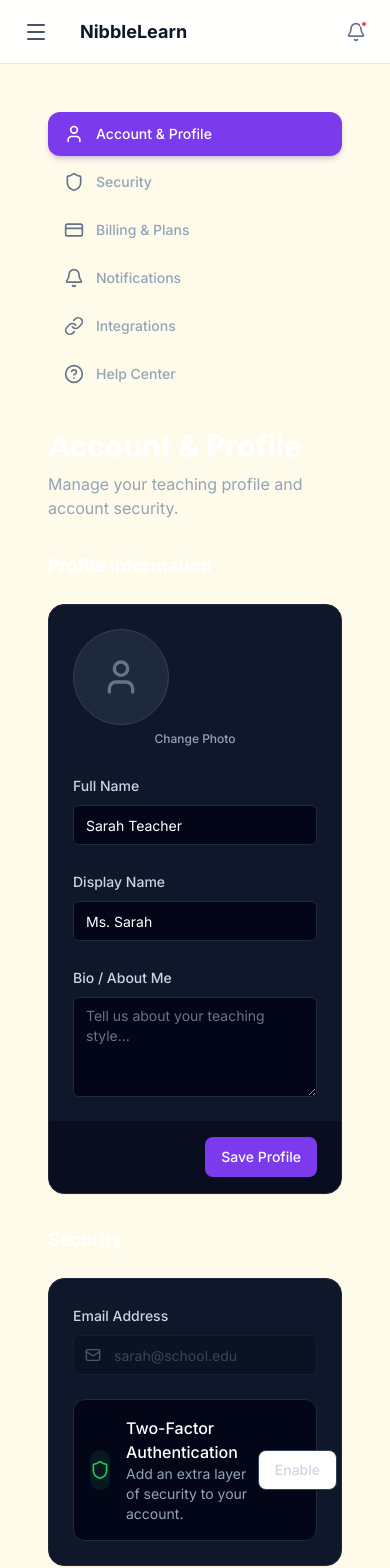
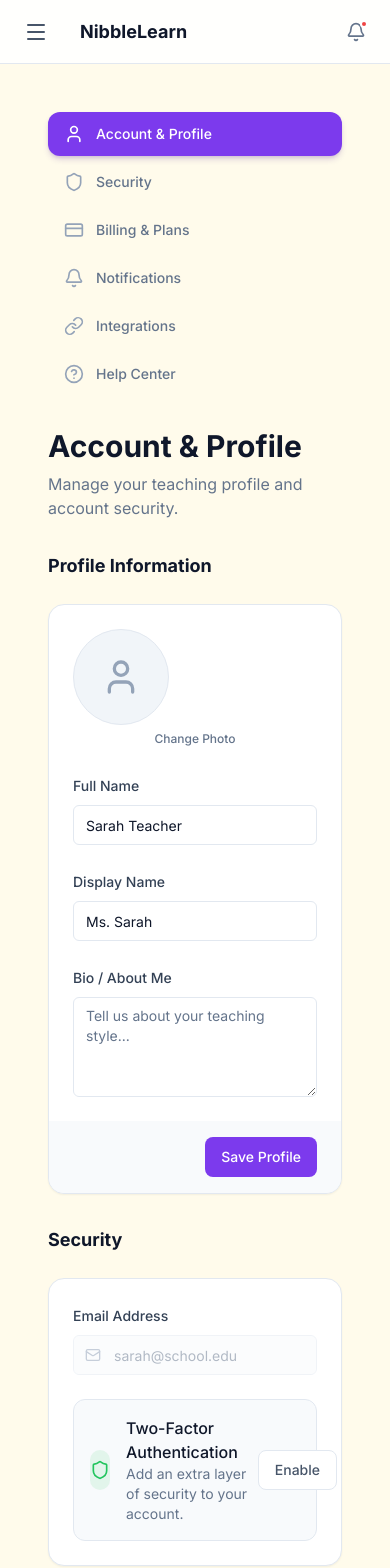
Before and after one commit to CodeCrafter19programmer/nibble-learn, a Next.js app: page /app/settings/account in a window 390 px wide. Shown: the top 1568 px of the page. Built offline with nearby package versions, Linux system fonts and the light colour scheme.

Commit message:
Fix: Ensure settings pages and components are theme-responsive

```diff
--- a/src/app/app/settings/account/page.tsx
+++ b/src/app/app/settings/account/page.tsx
@@ -13,8 +13,8 @@
     return (
         <div className="space-y-8">
             <div>
-                <h1 className="text-3xl font-bold mb-2">Account & Profile</h1>
-                <p className="text-slate-400">Manage your teaching profile and account security.</p>
+                <h1 className="text-3xl font-bold mb-2 text-slate-900 dark:text-white">Account & Profile</h1>
+                <p className="text-slate-500 dark:text-slate-400">Manage your teaching profile and account security.</p>
             </div>
 
             <SettingsSection title="Profile Information" variant="slate">
@@ -22,35 +22,35 @@
                     <SettingsCardContent className="space-y-6">
                         <div className="flex flex-col md:flex-row gap-6">
                             <div className="flex-shrink-0">
-                                <div className="w-24 h-24 rounded-full bg-slate-800 flex items-center justify-center border border-slate-700">
-                                    <User className="w-10 h-10 text-slate-500" />
+                                <div className="w-24 h-24 rounded-full bg-slate-100 dark:bg-slate-800 flex items-center justify-center border border-slate-200 dark:border-slate-700">
+                                    <User className="w-10 h-10 text-slate-400 dark:text-slate-500" />
                                 </div>
-                                <Button variant="link" className="text-slate-400 hover:text-white mt-1 w-full h-auto p-0 text-xs">
+                                <Button variant="link" className="text-slate-500 hover:text-slate-900 dark:text-slate-400 dark:hover:text-white mt-1 w-full h-auto p-0 text-xs">
                                     Change Photo
                                 </Button>
                             </div>
 
                             <div className="flex-1 grid grid-cols-1 md:grid-cols-2 gap-6">
                                 <div className="space-y-2">
-                                    <Label className="text-slate-300">Full Name</Label>
-                                    <Input defaultValue="Sarah Teacher" className="bg-slate-950 border-slate-800 text-white" />
+                                    <Label className="text-slate-700 dark:text-slate-300">Full Name</Label>
+                                    <Input defaultValue="Sarah Teacher" className="bg-white dark:bg-slate-950 border-slate-200 dark:border-slate-800 text-slate-900 dark:text-white" />
                                 </div>
                                 <div className="space-y-2">
-                                    <Label className="text-slate-300">Display Name</Label>
-                                    <Input defaultValue="Ms. Sarah" className="bg-slate-950 border-slate-800 text-white" />
+                                    <Label className="text-slate-700 dark:text-slate-300">Display Name</Label>
+                                    <Input defaultValue="Ms. Sarah" className="bg-white dark:bg-slate-950 border-slate-200 dark:border-slate-800 text-slate-900 dark:text-white" />
                                 </div>
                                 <div className="space-y-2 md:col-span-2">
-                                    <Label className="text-slate-300">Bio / About Me</Label>
+                                    <Label className="text-slate-700 dark:text-slate-300">Bio / About Me</Label>
                                     <Textarea
                                         placeholder="Tell us about your teaching style..."
-                                        className="bg-slate-950 border-slate-800 text-white min-h-[100px]"
+                                        className="bg-white dark:bg-slate-950 border-slate-200 dark:border-slate-800 text-slate-900 dark:text-white min-h-[100px]"
                                     />
                                 </div>
                             </div>
                         </div>
                     </SettingsCardContent>
                     <SettingsCardFooter variant="slate" className="flex justify-end">
-                        <Button className="bg-violet-600 hover:bg-violet-500">Save Profile</Button>
+                        <Button className="bg-violet-600 hover:bg-violet-500 text-white">Save Profile</Button>
                     </SettingsCardFooter>
                 </SettingsCard>
             </SettingsSection>
@@ -59,24 +59,24 @@
                 <SettingsCard variant="slate">
                     <SettingsCardContent className="space-y-6">
                         <div className="space-y-2">
-                            <Label className="text-slate-300">Email Address</Label>
+                            <Label className="text-slate-700 dark:text-slate-300">Email Address</Label>
                             <div className="relative">
-                                <Mail className="absolute left-3 top-1/2 -translate-y-1/2 w-4 h-4 text-slate-500" />
-                                <Input defaultValue="sarah@school.edu" disabled className="pl-10 bg-slate-950/50 border-slate-800 text-slate-500" />
+                                <Mail className="absolute left-3 top-1/2 -translate-y-1/2 w-4 h-4 text-slate-400 dark:text-slate-500" />
+                                <Input defaultValue="sarah@school.edu" disabled className="pl-10 bg-slate-50 dark:bg-slate-950/50 border-slate-200 dark:border-slate-800 text-slate-500" />
                             </div>
                         </div>
 
-                        <div className="flex items-center justify-between p-4 rounded-xl bg-slate-950 border border-slate-800">
+                        <div className="flex items-center justify-between p-4 rounded-xl bg-slate-50 dark:bg-slate-950 border border-slate-200 dark:border-slate-800">
                             <div className="flex items-center gap-4">
                                 <div className="w-10 h-10 rounded-full bg-green-500/10 flex items-center justify-center">
                                     <Shield className="w-5 h-5 text-green-500" />
                                 </div>
                                 <div>
-                                    <h4 className="font-medium text-white">Two-Factor Authentication</h4>
-                                    <p className="text-sm text-slate-400">Add an extra layer of security to your account.</p>
+                                    <h4 className="font-medium text-slate-900 dark:text-white">Two-Factor Authentication</h4>
+                                    <p className="text-sm text-slate-500 dark:text-slate-400">Add an extra layer of security to your account.</p>
                                 </div>
                             </div>
-                            <Button variant="outline" className="border-slate-700 text-slate-300 hover:bg-slate-800 hover:text-white">Enable</Button>
+                            <Button variant="outline" className="border-slate-200 dark:border-slate-700 text-slate-600 dark:text-slate-300 hover:bg-slate-100 dark:hover:bg-slate-800 hover:text-slate-900 dark:hover:text-white">Enable</Button>
                         </div>
                     </SettingsCardContent>
                 </SettingsCard>
--- a/src/components/settings/SettingsCard.tsx
+++ b/src/components/settings/SettingsCard.tsx
@@ -20,9 +20,9 @@
     ...props
 }: SettingsCardProps) {
     const variants = {
-        default: "bg-white border border-slate-200 shadow-sm",
+        default: "bg-white border border-slate-200 shadow-sm dark:bg-slate-950 dark:border-slate-800",
         glass: "bg-white/10 backdrop-blur-md border border-white/20 shadow-xl",
-        slate: "bg-slate-900 border border-slate-800 shadow-sm"
+        slate: "bg-white border border-slate-200 shadow-sm dark:bg-slate-950 dark:border-slate-800"
     }
 
     return (
@@ -45,7 +45,7 @@
     return (
         <div className={cn(
             "px-6 py-4 border-b",
-            variant === "glass" ? "border-white/10" : variant === "slate" ? "border-slate-800" : "border-slate-100",
+            variant === "glass" ? "border-white/10" : "border-slate-100 dark:border-slate-800",
             className
         )}>
             {children}
@@ -65,7 +65,7 @@
     return (
         <div className={cn(
             "px-6 py-4 bg-opacity-50",
-            variant === "glass" ? "bg-black/20" : variant === "slate" ? "bg-slate-950/50" : "bg-slate-50",
+            variant === "glass" ? "bg-black/20" : "bg-slate-50 dark:bg-slate-950/50",
             className
         )}>
             {children}
--- a/src/components/settings/SettingsSection.tsx
+++ b/src/components/settings/SettingsSection.tsx
@@ -16,21 +16,19 @@
     className,
     variant = "default"
 }: SettingsSectionProps) {
-    const isDark = variant === "glass" || variant === "slate"
-
     return (
         <section className={cn("space-y-6 mb-10", className)}>
             <div className="space-y-1">
                 <h2 className={cn(
-                    "text-lg font-bold",
-                    isDark ? "text-white" : "text-slate-900"
+                    "text-lg font-bold text-slate-900 dark:text-white",
+                    variant === "glass" && "text-white"
                 )}>
                     {title}
                 </h2>
                 {description && (
                     <p className={cn(
-                        "text-sm",
-                        isDark ? "text-white/60" : "text-slate-500"
+                        "text-sm text-slate-500 dark:text-slate-400",
+                        variant === "glass" && "text-white/60"
                     )}>
                         {description}
                     </p>
--- a/src/components/settings/SettingsSidebar.tsx
+++ b/src/components/settings/SettingsSidebar.tsx
@@ -37,14 +37,14 @@
                 } else if (variant === "slate") {
                     containerStyles = isActive
                         ? "bg-violet-600 text-white shadow-md shadow-violet-900/20"
-                        : "text-slate-400 hover:text-white hover:bg-slate-800"
-                    iconStyles = isActive ? "text-white" : "text-slate-500 group-hover:text-slate-300"
+                        : "text-slate-500 hover:text-slate-900 hover:bg-slate-100/50 dark:text-slate-400 dark:hover:text-white dark:hover:bg-slate-800"
+                    iconStyles = isActive ? "text-white" : "text-slate-400 group-hover:text-slate-600 dark:text-slate-500 dark:group-hover:text-slate-300"
                 } else {
                     // Default (Light)
                     containerStyles = isActive
-                        ? "bg-violet-50 text-violet-700 font-semibold"
-                        : "text-slate-600 hover:text-slate-900 hover:bg-slate-50"
-                    iconStyles = isActive ? "text-violet-600" : "text-slate-400 group-hover:text-slate-600"
+                        ? "bg-violet-50 text-violet-700 font-semibold dark:bg-violet-900/20 dark:text-violet-300"
+                        : "text-slate-600 hover:text-slate-900 hover:bg-slate-50 dark:text-slate-400 dark:hover:text-slate-100 dark:hover:bg-white/5"
+                    iconStyles = isActive ? "text-violet-600 dark:text-violet-400" : "text-slate-400 group-hover:text-slate-600 dark:text-slate-500 dark:group-hover:text-slate-300"
                 }
 
                 return (
```
Also changed, not shown: src/app/app/settings/security/page.tsx (+10 -10 lines).
